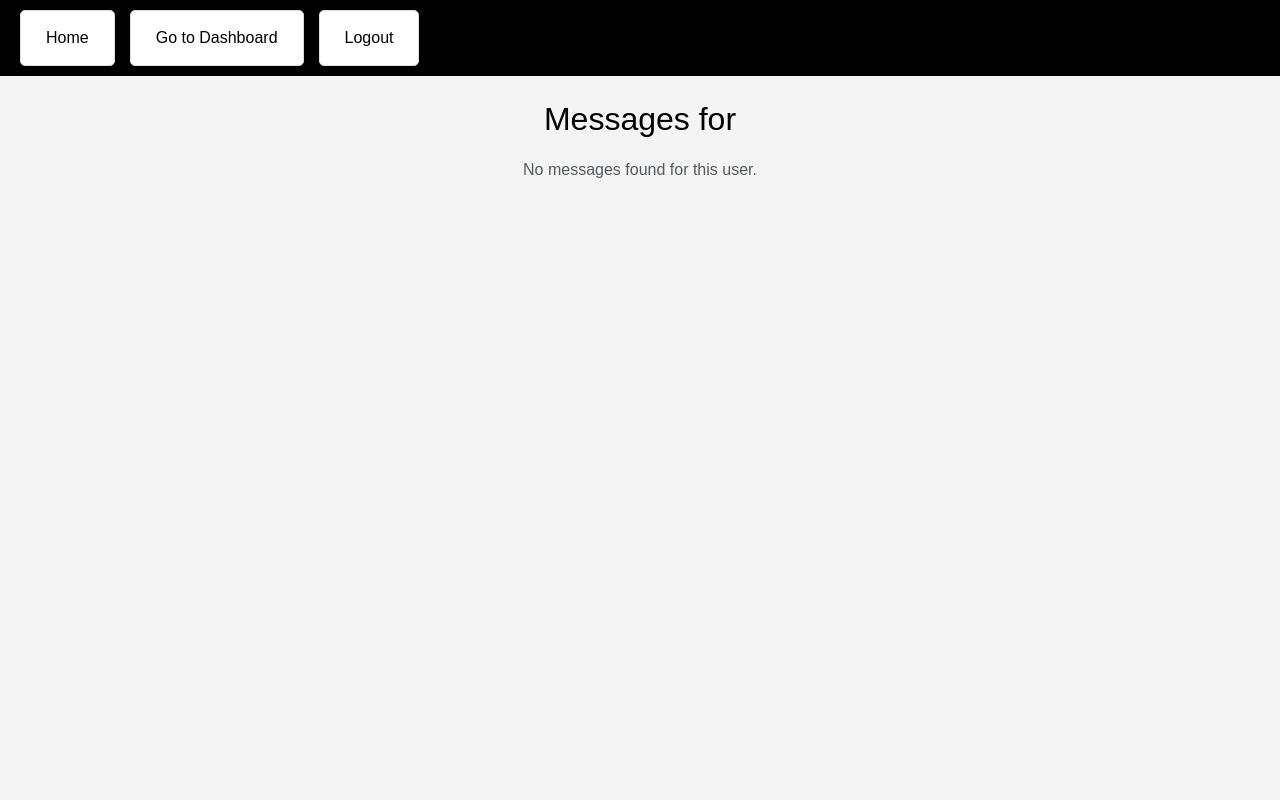
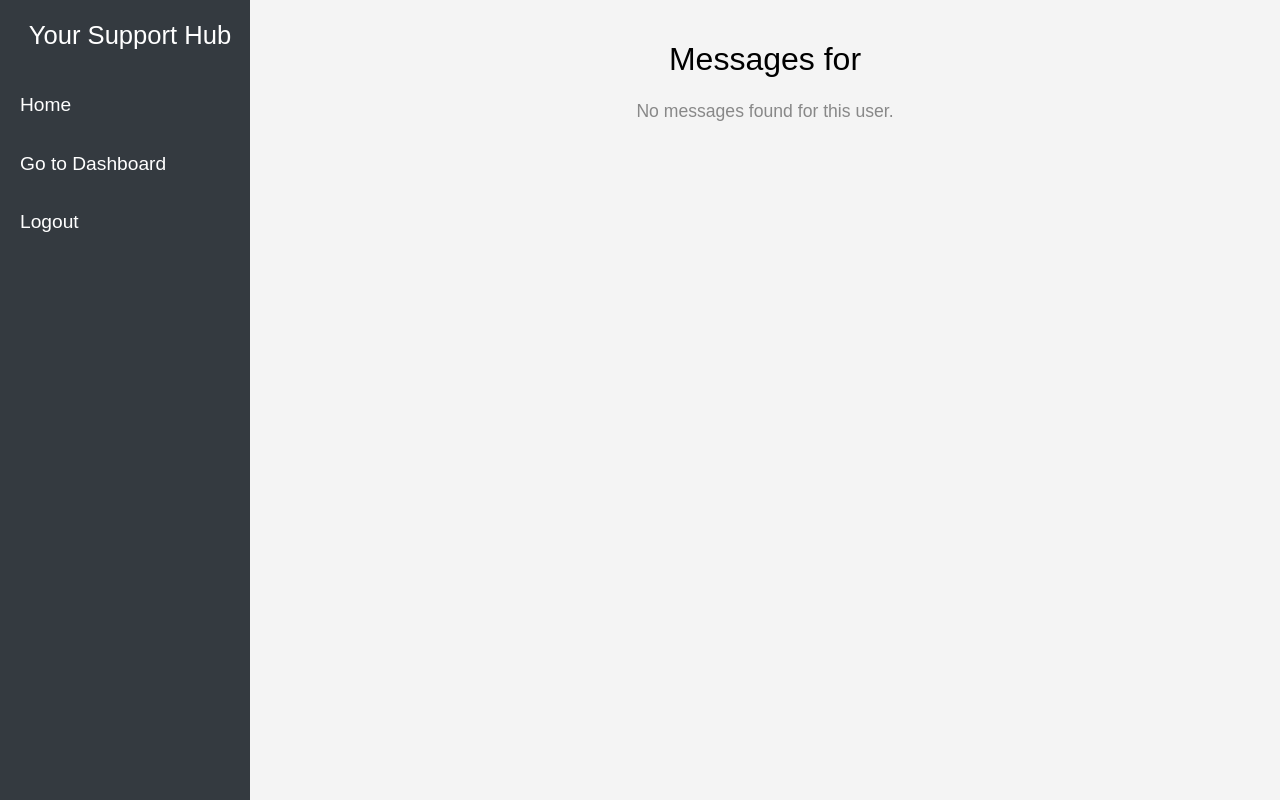
Before and after one commit to jancosares/django_project, a Django app: template admin_app/messaging/templates/messaging/view_user_messages.html in a window 1280 px wide. Run offline with Django 5.2, Linux system fonts and the light colour scheme; the template is opened without the code that fills it, so the values that code supplies are empty; parts of the project's set-up code (start-up, migrations or seed data) failed here and were passed over.

Commit message:
added sidebar

```diff
--- a/admin_app/messaging/templates/messaging/view_user_messages.html
+++ b/admin_app/messaging/templates/messaging/view_user_messages.html
@@ -1,5 +1,4 @@
 {% load static %}
-
 <!DOCTYPE html>
 <html lang="en">
   <head>
@@ -23,46 +22,53 @@
         color: #333; /* Dark gray text for general text */
       }
 
-      /* Navbar styling */
-      nav {
-        background-color: #000; /* Black navbar */
-        color: #333; /* Dark gray text for navbar items */
-        padding: 10px 20px;
-        display: flex;
-        justify-content: space-between;
-        align-items: center;
+      /* Sidebar styles */
+      .sidebar {
+        height: 100%;
+        position: fixed;
+        top: 0;
+        left: 0;
+        width: 250px;
+        background-color: #343a40;
+        color: #fff;
+        padding-top: 20px;
+        padding-left: 10px;
       }
 
-      nav .logo {
-        font-size: 1.5em;
-        font-weight: bold;
-        color: #333; /* Dark gray logo */
+      .sidebar h3 {
+        color: white;
+        text-align: center;
+        font-size: 1.6rem;
+        margin-bottom: 30px;
       }
 
-      nav ul {
+      .sidebar ul {
         list-style: none;
-        margin: 0;
         padding: 0;
-        display: flex;
-        gap: 15px;
       }
 
-      nav ul li {
-        display: inline;
+      .sidebar ul li {
+        margin: 10px 0;
       }
 
-      nav ul li a {
+      .sidebar .nav-link {
+        color: #fff;
         text-decoration: none;
-        color: #000000; /* Orange color for links */
-        font-size: 1em;
-        padding: 5px 10px;
+        padding: 10px;
+        display: block;
+        font-size: 1.2rem;
         border-radius: 5px;
         transition: background-color 0.3s ease;
       }
 
-      nav ul li a:hover {
-        background-color: #f1f1f1; /* Light gray on hover */
-        color: #333; /* Dark text on hover for better contrast */
+      .sidebar .nav-link:hover {
+        background-color: #007bff;
+      }
+
+      /* Main Content */
+      .content {
+        margin-left: 250px;
+        padding: 40px;
       }
 
       h2 {
@@ -71,79 +77,54 @@
         margin-bottom: 20px;
       }
 
-      /* Messages list */
-      ul {
-        list-style: none;
-        padding: 0;
-        margin: 0;
-        display: grid;
-        grid-template-columns: repeat(2, 1fr);
-        gap: 20px;
+      .card {
+        transition: transform 0.3s ease, background-color 0.3s ease;
       }
 
-      li {
-        background-color: #fff; /* White background for messages */
-        border: 1px solid #ddd; /* Light gray border */
-        border-radius: 5px;
-        padding: 15px;
-        box-shadow: 0 2px 6px rgba(0, 0, 0, 0.1);
-        transition: transform 0.3s ease, background-color 0.3s ease;
-        color: #333; /* Dark gray text inside the messages */
-      }
-
-      li:hover {
+      .card:hover {
         transform: translateX(5px);
         background-color: #f1f1f1; /* Light gray background on hover */
       }
 
-      li h4 {
-        margin: 0;
-        font-size: 1.1em;
-        color: #333; /* Ensure good contrast */
-      }
-
-      li strong {
-        color: #000; /* Black for strong text */
-      }
-
-      /* No messages found */
       .no-messages {
         text-align: center;
-        color: #888; /* Gray color for no messages text */
+        color: #888;
         font-size: 1.1em;
       }
 
-      /* Responsive styling */
+      /* Responsive styles */
       @media (max-width: 768px) {
-        nav ul {
-          flex-direction: column;
-          align-items: flex-start;
+        .sidebar {
+          width: 100%;
+          height: auto;
+          position: relative;
         }
 
-        nav ul li {
-          margin-bottom: 5px;
-        }
-
-        /* Messages List */
-        ul {
-          grid-template-columns: 1fr; /* Single column on smaller screens */
+        .content {
+          margin-left: 0;
         }
       }
     </style>
   </head>
   <body>
-    <!-- Navbar -->
-    <nav>
+    <!-- Sidebar -->
+    <div class="sidebar">
+      <h3>Your Support Hub</h3>
       <ul>
-        <li><a href="{% url 'home' %}">Home</a></li>
-        <li><a href="{% url 'admin_dashboard' %}">Go to Dashboard</a></li>
-        <li><a href="{% url 'admin_logout' %}">Logout</a></li>
+        <li><a href="{% url 'home' %}" class="nav-link">Home</a></li>
+        <li><a href="{% url 'admin_dashboard' %}" class="nav-link">Go to Dashboard</a></li>
+        <li><a href="{% url 'admin_logout' %}" class="nav-link">Logout</a></li>
       </ul>
-    </nav>
+    </div>
 
-    <div class="container mt-4">
+    <!-- Main Content -->
+    <div class="content">
+      <!-- Navbar (Hidden because Sidebar replaces it) -->
+
+      <!-- Messages Title -->
       <h2>Messages for {{ user.username }}</h2>
 
+      <!-- Display Messages -->
       {% if messages %}
       <div class="row g-3">
         {% for message in messages %}
@@ -162,7 +143,7 @@
         {% endfor %}
       </div>
       {% else %}
-      <p class="text-center text-muted">No messages found for this user.</p>
+      <p class="no-messages">No messages found for this user.</p>
       {% endif %}
     </div>
 
```
Also changed, not shown: admin_app/messaging/templates/messaging/dashboard.html (+123 -50 lines), admin_app/messaging/templates/messaging/send_message.html (+86 -34 lines).
